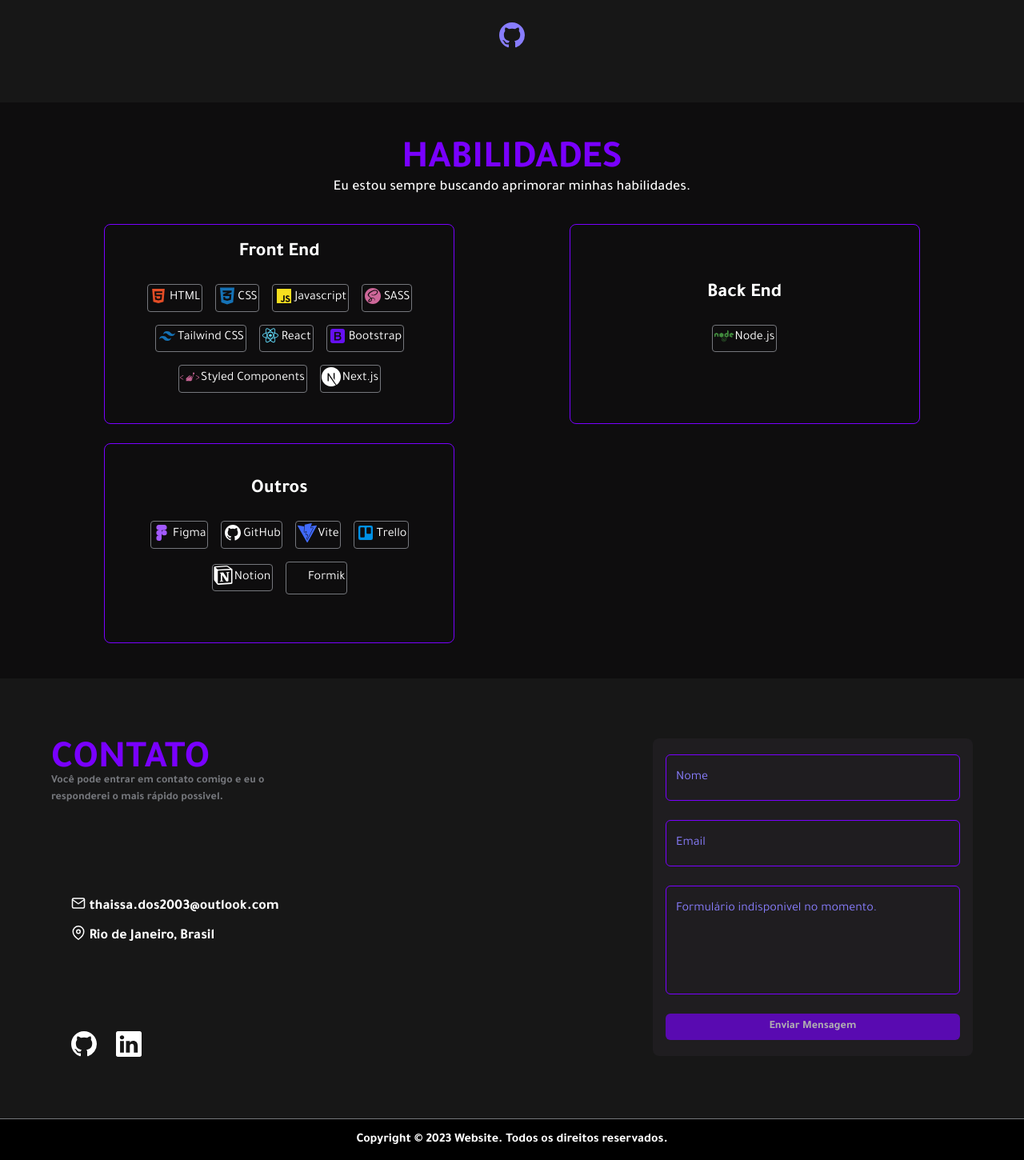
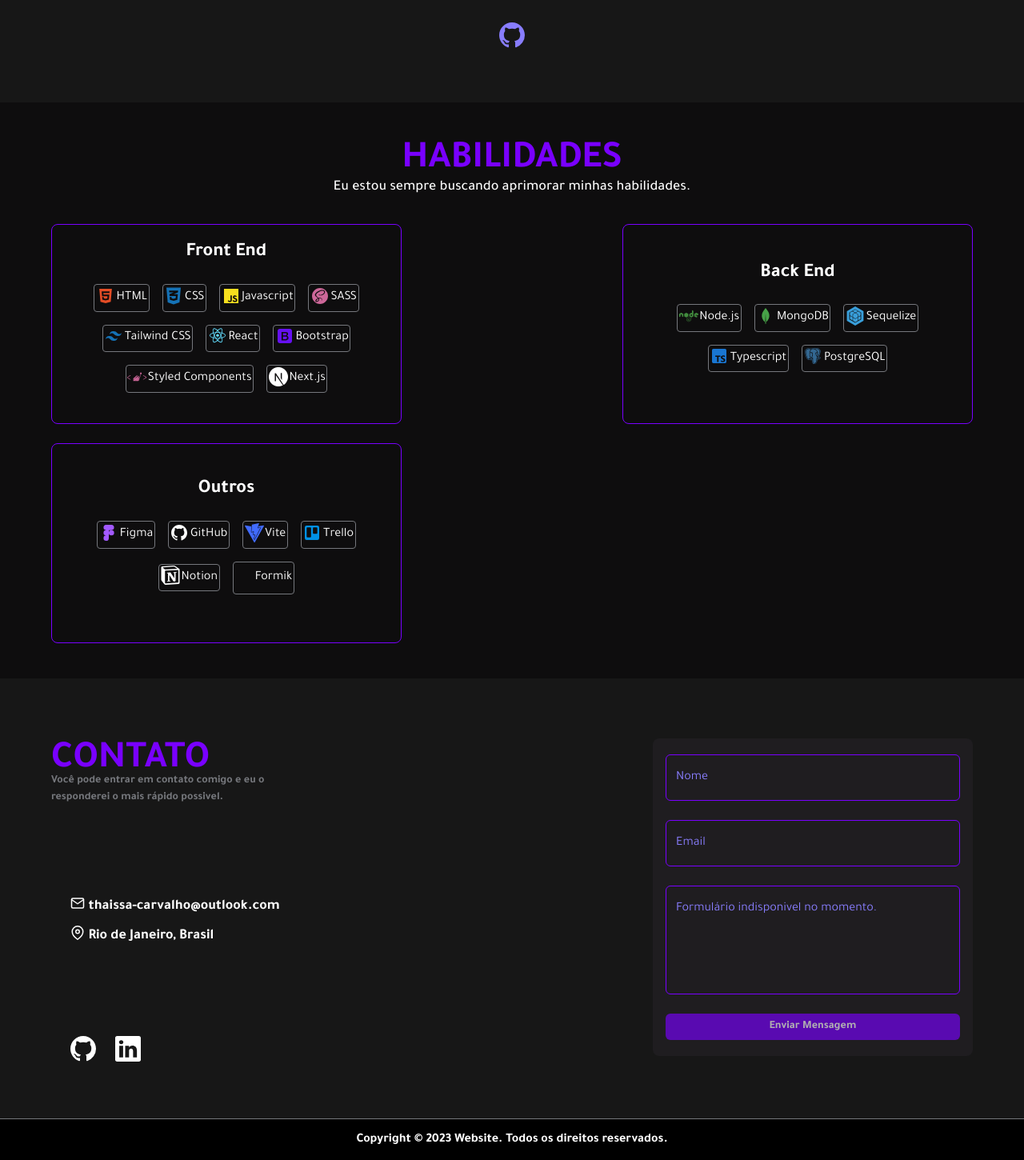
Before and after one commit to thaissacarvalho/portfolio, a React (Vite) app: page / in a window 1280 px wide. Shown: the part 1275-2725 px from the top of the page at 80% size. Built offline with nearby package versions, Linux system fonts and the light colour scheme; some icons are missing.

Commit message:
updated with skills, styles and contact

```diff
--- a/src/Components/Contact/AddInformation/AddInformation.jsx
+++ b/src/Components/Contact/AddInformation/AddInformation.jsx
@@ -7,7 +7,7 @@
             <div className="add-information__contact">
                 <div className="add-information__mail">
                     <FiMail className="add-information__icon" />
-                    <p className="add-information__text">thaissa.dos2003@outlook.com</p>
+                    <p className="add-information__text">thaissa-carvalho@outlook.com</p>
                 </div>
 
                 <div className="add-information__map">
@@ -17,8 +17,12 @@
             </div>
 
             <div className="add-information__social" >
-                <BsGithub className="add-information__social-icon" href="https://github.com/thaissacarvalho" target='_blank' rel='noreferrer'/>
-                <BsLinkedin className="add-information__social-icon" href="https://www.linkedin.com/in/thaissa-carvalho-dos-santos/" target='_blank' rel='noreferrer'/>
+                <a href="https://github.com/thaissacarvalho" target='_blank' rel='noreferrer' className="add-information__social-icon">
+                   <BsGithub/>
+                </a>
+                <a className="add-information__social-icon" href="https://www.linkedin.com/in/thaissa-carvalho-dev/" target='_blank' rel='noreferrer'>
+                    <BsLinkedin/>
+                </a>
             </div>
         </div>
     )
--- a/src/Components/Hero/AboutMe/AboutMe.jsx
+++ b/src/Components/Hero/AboutMe/AboutMe.jsx
@@ -20,7 +20,7 @@
                     estratégico.
                 </p>
             </div>
-            <Button href="https://docs.google.com/document/d/e/2PACX-1vSecJVnAP1hRLmNAowiK_c6uGRkA2JzSBCwUpptvN_jVZUpGIuc1Hnv8RKfu5Chig/pub" className="about-me__resume" target="_blank">CURRICULO</Button>
+            <Button href="https://1drv.ms/w/s!AvyeC1pPN5L-jTTK5wHwFPRC8GjO?e=lG2XVg" className="about-me__resume" target="_blank">CURRICULO</Button>
         </div >
     )
 }
--- a/src/Sass/Components/Skills/TechStackCard/TechDescription/_iconColors.scss
+++ b/src/Sass/Components/Skills/TechStackCard/TechDescription/_iconColors.scss
@@ -34,6 +34,22 @@
     color: #418B3D;
 }
 
+.mongodb {
+    color: #47A248;
+}
+
+.typescript {
+    color: #1976D2;
+}
+
+.sequelize {
+    color: #399FDB;
+}
+
+.postgresql {
+    color: #336791;
+}
+
 .figma {
     color: #A259FF;
 }
--- a/src/data/Stack.jsx
+++ b/src/data/Stack.jsx
@@ -1,10 +1,10 @@
 import {
-    BiLogoBootstrap, BiLogoFigma, BiLogoGithub, BiLogoHtml5, BiLogoJavascript, /*BiLogoMongodb*/ BiLogoReact,
-    /*BiLogoRedux*/ BiLogoSass, BiLogoTailwindCss, BiLogoTrello /*BiLogoTypescript*/
+    BiLogoBootstrap, BiLogoFigma, BiLogoGithub, BiLogoHtml5, BiLogoJavascript, BiLogoMongodb, BiLogoReact,
+    /*BiLogoRedux*/ BiLogoSass, BiLogoPostgresql, BiLogoTailwindCss, BiLogoTrello, BiLogoTypescript
 } from "react-icons/bi";
 import { FaCss3Alt, FaNode } from "react-icons/fa";
 import { PiWallFill } from 'react-icons/pi'
-import { /*SiMysql*/ SiNextdotjs, SiNotion, /*SiSequelize*/ SiStyledcomponents, SiVite } from "react-icons/si";
+import { /*SiMysql*/ SiNextdotjs, SiNotion, SiSequelize, SiStyledcomponents, SiVite } from "react-icons/si";
 
 const Stack = {
     Frontend: [
@@ -68,19 +68,32 @@
             icon: <SiMysql/>,
             title: "MySQL",
             style: "text-[#] md:text-2xl"
-    ]    },
+    ]    },*/
         {
             id: 3,
-            icon: <BiLogoMongodb/>,
+            icon: <BiLogoMongodb />,
             title: "MongoDB",
             style: "text-[#] md:text-2xl"
-    ]    },
+
+        },
         {
             id: 4,
-            icon: <SiSequelize/>,
+            icon: <SiSequelize />,
             title: "Sequelize",
             style: "text-[#] md:text-2xl"
-    ]    }*/
+        },
+        {
+            id: 5,
+            icon: <BiLogoTypescript/>,
+            title: "Typescript",
+            style: "text-[#] md:text-2xl"
+        },
+        {
+            id: 6,
+            icon: <BiLogoPostgresql/>,
+            title: "PostgreSQL",
+            style: "text-[#] md:text-2xl"
+        },
     ],
     Tools: [
         {
@@ -105,12 +118,12 @@
         },
         {
             id: 5,
-            icon: <SiNotion/>,
+            icon: <SiNotion />,
             title: "Notion",
         },
         {
             id: 6,
-            icon: <PiWallFill/>,
+            icon: <PiWallFill />,
             title: "Formik",
         },
     ]
```
